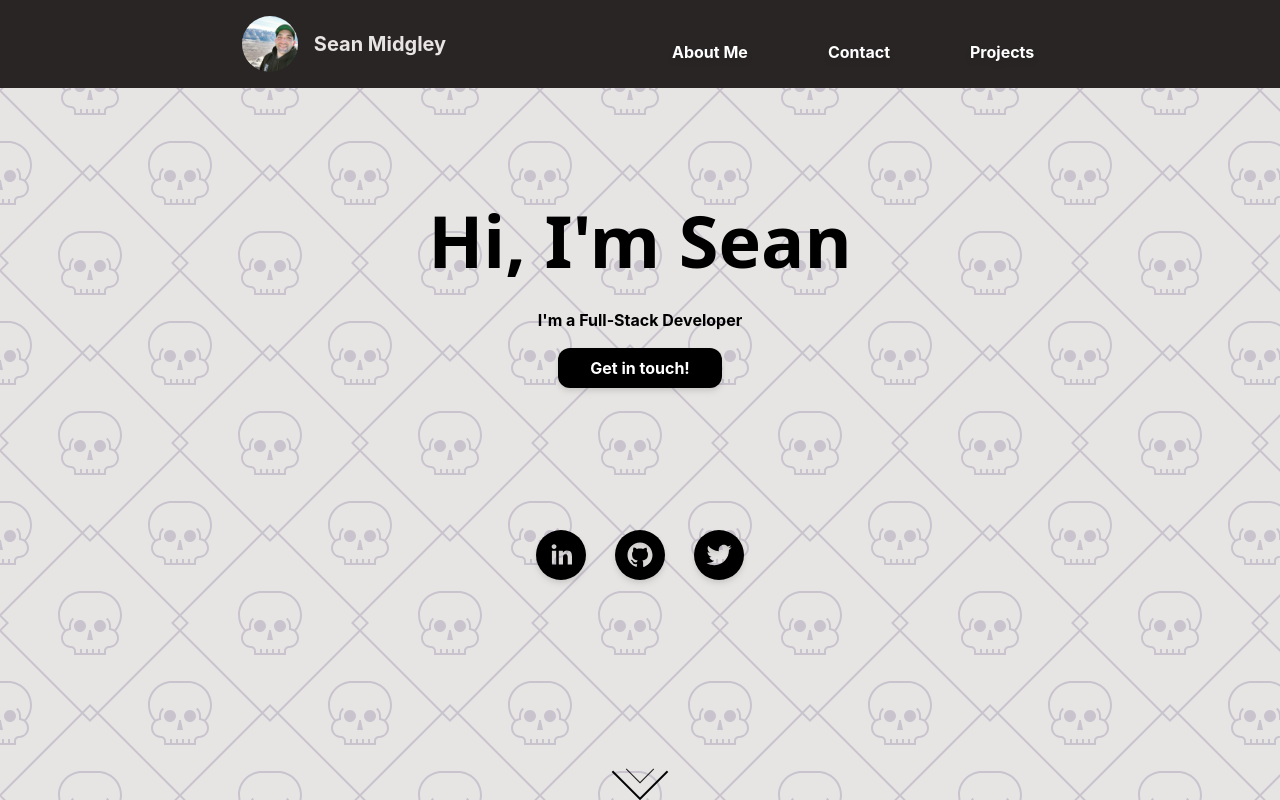
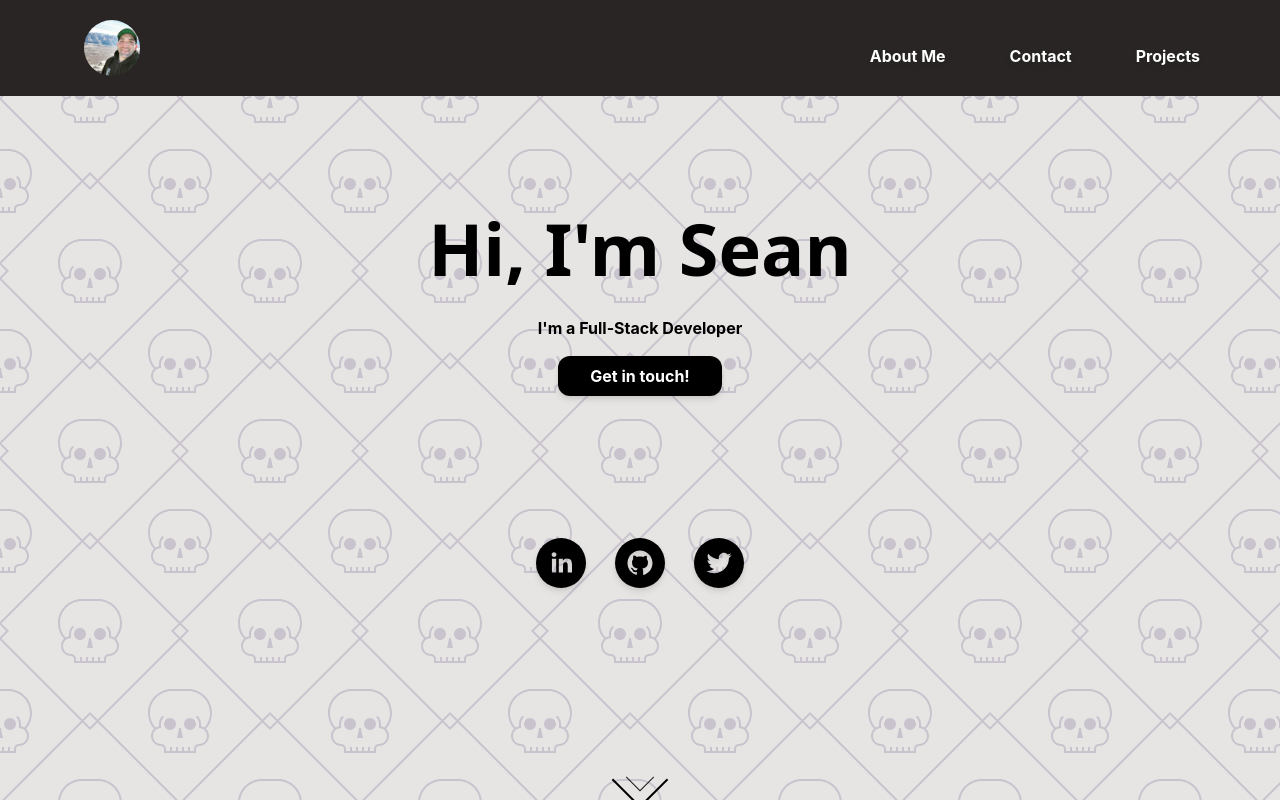
Before and after one commit to Midge-dev/portfolio, a Next.js app: page / in a window 1280 px wide. Shown: the top 800 px of the page. Built offline with nearby package versions, Linux system fonts and the light colour scheme.

Commit message:
form set up

```diff
--- a/Components/Form.js
+++ b/Components/Form.js
@@ -7,13 +7,18 @@ export default function Form() {
 		e.preventDefault();
 		console.log(formData);
 		// let formData = new FormData(myForm);
-		fetch("/", {
-		  method: "POST",
-		  headers: { "Content-Type": "application/x-www-form-urlencoded" },
-		  body: new URLSearchParams(formData).toString(),
+		fetch('/api/contact', {
+			method: 'POST',
+			headers: { 'Content-Type': 'application/x-www-form-urlencoded' },
+			body: JSON.stringify(formData)
 		})
-		  .then(() => console.log("Form successfully submitted"))
-		  .catch((error) => alert(error));
+			.then((res) => {
+				console.log('Form successfully submitted');
+				if(res.status === 200) {
+					setFormData({ name: '', email: '', message: '' });
+				}
+			})
+			.catch((error) => alert(error));
 	};
 
 	const handleChange = (e) => {
@@ -34,15 +39,32 @@ export default function Form() {
 			>
 				<label className="mt-4">
 					<span className="text-stone-800 font-bold mb-2 block text-sm">Name</span>
-					<input onChange={handleChange} type="text" name="name" className="w-full p-4" placeholder="Enter Name" />
+					<input
+						onChange={handleChange}
+						type="text"
+						name="name"
+						className="w-full p-4"
+						placeholder="Enter Name"
+					/>
 				</label>
 				<label className="mt-4 block w-full">
 					<span className="text-stone-800 font-bold mb-2 block text-sm">Email</span>
-					<input onChange={handleChange} type="email" name="email" className="w-full p-4" placeholder="Enter Email" />
+					<input
+						onChange={handleChange}
+						type="email"
+						name="email"
+						className="w-full p-4"
+						placeholder="Enter Email"
+					/>
 				</label>
 				<label className="mt-4">
 					<span className="text-stone-800 font-bold mb-2 block text-sm">Message</span>
-					<textarea onChange={handleChange} name="message" className="w-full p-4 h-36" placeholder="Enter Message" />
+					<textarea
+						onChange={handleChange}
+						name="message"
+						className="w-full p-4 h-36"
+						placeholder="Enter Message"
+					/>
 				</label>
 				<HoverLink className="text-center mt-6">Submit</HoverLink>
 			</form>
--- a/Components/Header.js
+++ b/Components/Header.js
@@ -1,39 +1,118 @@
-import Image from 'next/image';
-import myImage from '../public/FB_IMG_1620331899007.jpg';
-import HoverLink from './HoverLink';
-import { executeScroll } from '../utils/scroll';
-import Link from 'next/link';
+import Image from "next/image";
+import myImage from "../public/FB_IMG_1620331899007.jpg";
+import HoverLink from "./HoverLink";
+import { executeScroll } from "../utils/scroll";
+import { useState } from "react";
+import Link from "next/link";
+import MenuIcon from "./MenuIcon";
+import { useRouter } from "next/router";
 
-export default function Header({ refs }) {
+export default function Header() {
+  const [isExpanded, setIsExpanded] = useState(false);
+  const router = useRouter();
+  const menuClick = async (e, id) => {
+    if(router.route === '/projects/[id]') {
+      await router.push('/');
+    }
+    setIsExpanded(false);
+    executeScroll(e, id);
+  }
+
+
   return (
-		<header className="text-stone-200 flex flex-wrap md:flex-nowrap bg-stone-800 p-4 sticky top-0 justify-between items-center z-10">
-			<div className="w-full">
-				<Link href={'/'}>
-					<a className="text-xl font-bold flex items-center md:pl-8 items-center justify-center">
-						<Image src={myImage} width={56} height={56} className=" rounded-full" alt="Sean" />
-						<span className="ml-4">Sean Midgley</span>
+    <>
+    <div className="sticky top-0 z-50">
+    <header className="text-stone-200 flex flexWrap md:flex-nowrap z-50 bg-stone-800 p-4 justify-between items-center z-50">
+        <div className="container mx-auto z-50">
+          <nav className="z-50">
+            <div className="px-2 sm:px-6 lg:px-8 z-50">
+              <div className="relative flex items-center justify-between h-16 z-50">
+                <div className="absolute inset-y-0 left-0 flex items-center sm:hidden z-50">
+                  <MenuIcon onClick={setIsExpanded} isExpanded={isExpanded} />
+                </div>
+
+                <div className="flex-1 flex items-center justify-center sm:items-stretch sm:justify-start md:justify-between">
+                  <div className="block sm:hidden">
+                    <Link href="/">
+                      <a className="font-bold text-2xl tracking-wider flex flex-wrap">
+                        Sean Midgley
                       </a>
                     </Link>
                   </div>
-			<nav className="w-full">
-				<ul className="flex md:flex-row flex-col gap-4 items-center ">
-					<li>
-						<HoverLink bgColor="bg-transparant" id="aboutme" onClick={executeScroll}>
+                  <div className="absolute inset-y-0 right-0 flex items-center pr-2 sm:static sm:inset-auto sm:ml-6 sm:pr-0 z-50">
+                    <div className="ml-3 relative flex-shrink-0 flex items-center">
+                      <Image
+                        src={myImage}
+                        width={56}
+                        height={56}
+                        className=" rounded-full"
+                        alt="Sean"
+                      />
+                    </div>
+                  </div>
+                  <div className="hidden sm:block sm:ml-6">
+                    <div className="flex">
+                      {/* <!-- Current: "bg-gray-900 textWhite", Default: "text-gray-300 hover:bg-gray-700 hover:textWhite" --> */}
+                      <HoverLink
+                        bgColor="bg-transparant"
+                        id="aboutme"
+                        onClick={executeScroll}
+                      >
                         About Me
                       </HoverLink>
-					</li>
-					<li>
-						<HoverLink bgColor="bg-transparant" id="contact" onClick={executeScroll}>
+                      <HoverLink
+                        bgColor="bg-transparant"
+                        id="contact"
+                        onClick={executeScroll}
+                      >
                         Contact
                       </HoverLink>
-					</li>
-					<li>
-						<HoverLink bgColor="bg-transparant" id="projects" onClick={executeScroll}>
+                      <HoverLink
+                        bgColor="bg-transparant"
+                        id="projects"
+                        onClick={executeScroll}
+                      >
                         Projects
                       </HoverLink>
-					</li>
-				</ul>
+                    </div>
+                  </div>
+                </div>
+              </div>
+            </div>
           </nav>
+        </div>
       </header>
+      <div
+        className={`sm:hidden transition -z-40 transform ease-out duration-300 absolute w-full bg-stone-600 left-0 ${
+          isExpanded ? `translate-y-0` : `translate-y-[-250px]`
+        }`}
+        id="mobile-menu"
+      >
+        <div className="px-2 pt-2 pb-3 flex flex-col">
+          <HoverLink
+            bgColor="bg-transparant"
+            id="aboutme"
+            onClick={menuClick}
+          >
+            About Me
+          </HoverLink>
+          <HoverLink
+            bgColor="bg-transparant"
+            id="contact"
+            onClick={menuClick}
+          >
+            Contact
+          </HoverLink>
+          <HoverLink
+            bgColor="bg-transparant"
+            id="projects"
+            onClick={menuClick}
+          >
+            Projects
+          </HoverLink>
+        </div>
+      </div>
+    </div>
+    </>
   );
 }
--- a/Components/HoverLink.js
+++ b/Components/HoverLink.js
@@ -1,4 +1,6 @@
-export default function HoverLink({
+import {forwardRef} from 'react';
+
+function HoverLink({
 	children,
 	id,
 	bgColor = 'bg-black',
@@ -8,7 +10,7 @@ export default function HoverLink({
 	url,
 	type = 'button',
 	download = false,
-}) {
+}, ref) {
 	const defaultClass = !className.length ? 'inline-block mt-4' : className;
 	return type === 'button' ? (
 		<button
@@ -21,3 +23,5 @@ export default function HoverLink({
 		<a className={`${bgColor} ${defaultClass} ${textColor} py-2 px-8 rounded-xl font-bold duration-300 transition-transform ease-out hover:-translate-y-2`} href={url} download={download} >{children}</a>
 	)
 }
+
+export default forwardRef(HoverLink);
--- /dev/null
+++ b/Components/MenuIcon.js
@@ -0,0 +1,20 @@
+export default function MenuIcon({ onClick, isExpanded }) {
+  return (
+    <>
+      <input
+        onChange={(e) => onClick(e.target.checked)}
+        type="checkbox"
+        id="checkbox"
+        checked={isExpanded}
+        className="checkbox visuallyHidden"
+      />
+      <label htmlFor="checkbox" className="cursor-pointer">
+        <div className="mx-auto relative h-[30px] w-[30px] hamburger">
+          {Array.from({ length: 4 }).map((_, i) => (
+            <span key={i} className={`bar bar${i + 1}`}></span>
+          ))}
+        </div>
+      </label>
+    </>
+  );
+}
--- a/Components/Project.js
+++ b/Components/Project.js
@@ -10,8 +10,8 @@ export default function Project({ url, fallbackImageSrc, title, description, cas
 				<h3 className="text-xl font-bold">{title}</h3>
 				<p className='py-6'>{description}</p>
 				<div className="flex justify-end p-4">
-					<Link href={caseStudyRoute}>
-					<HoverLink className=''>Case Study</HoverLink>
+					<Link passHref href={caseStudyRoute}>
+					<HoverLink type='Link' url={caseStudyRoute} className=''>Case Study</HoverLink>
 					</Link>
 				</div>
 			</div>
--- a/package.json
+++ b/package.json
@@ -11,6 +11,7 @@
     "@dhaiwat10/react-link-preview": "^1.12.2",
     "cross-env": "^7.0.3",
     "next": "^12.0.8",
+    "nodemailer": "^6.7.2",
     "react": "17.0.2",
     "react-dom": "17.0.2",
     "react-file-viewer": "^1.2.1",
--- a/pages/_app.js
+++ b/pages/_app.js
@@ -1,19 +1,12 @@
 import '../styles/globals.css'
 import Header from '../Components/Header'
 import Footer from '../Components/Footer'
-import {useRef} from 'react'
 
 function MyApp({ Component, pageProps }) {
 
-  const scrollTo = (ref) => {
-    window.scrollTo({ top: ref.current.offsetTop - 30, behavior: 'smooth' });
-  };
-  console.log(pageProps)
-  const about = useRef();
-
   return (
   <>
-  <Header ref={about} scrollTo={scrollTo} />
+  <Header />
   <Component {...pageProps} />
   <Footer />
   </>
--- /dev/null
+++ b/pages/api/contact.js
@@ -0,0 +1,13 @@
+export default function mailer (req, res) {
+    let nodemailer = require('nodemailer')
+    const transporter = nodemailer.createTransport({
+        port: 465,
+        host: "smtp.gmail.com",
+        auth: {
+          user: 'demo@demo.gmail',
+          pass: 'password',
+        },
+        secure: true,
+      })
+    console.log(req.body)
+  }
--- a/pages/projects/[id].js
+++ b/pages/projects/[id].js
@@ -24,7 +24,6 @@ import Pill from '../../Components/Pill';
 export default function Project1(props) {
 	const router = useRouter();
 	const { id } = router.query;
-  console.log(router)
 
   // Grab our project information for that page, depending on the `id` from router
   const project = myProjects[`project${id}`] // on page projects/1 `id` will be 1
```
Also changed, not shown: styles/globals.css (+79 -11 lines), 1 other file (tests, documents, lock files or other folders). Lines whose indentation alone changed are shown as unchanged.
